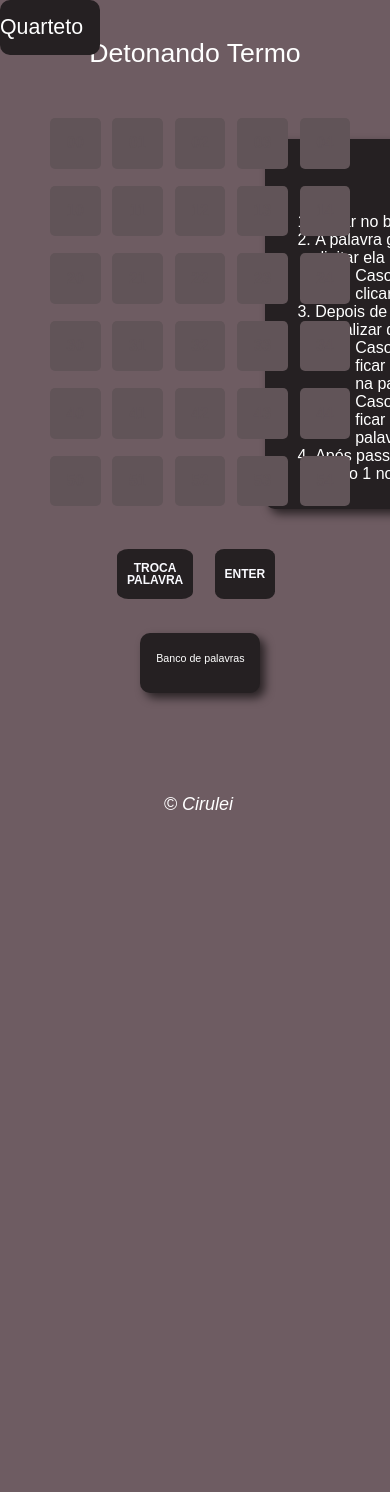
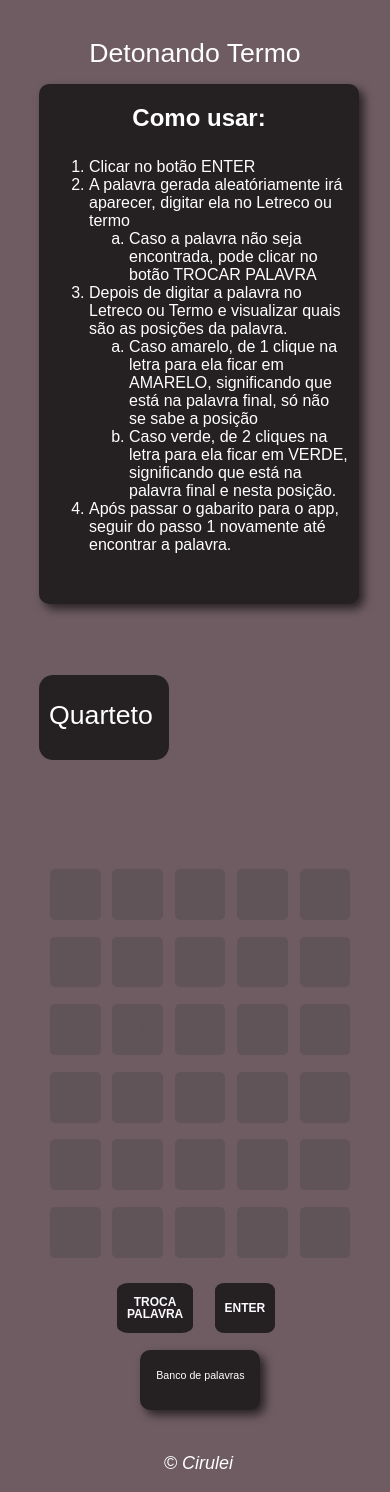
Before and after one commit to Rafael-Cirino/Detonando-termo-site, a PHP site: page / in a window 390 px wide; the page is wider, and only the part inside the window is pictured. Before the commit the page ends 810 px from the top of that part, so only its background shows below. Run offline with PHP 8.4, Linux system fonts and the light colour scheme.

Commit message:
Arrumando visualização mobile

```diff
--- a/css/mobile.css
+++ b/css/mobile.css
@@ -1,4 +1,37 @@
 @media only screen and (max-width: 640px) {
+    a#link:link, a#link:visited {
+        font: normal 20pt Arial;
+    }
+
+    section#intro{
+        color: white;
+        background: #252022;
+        border-radius: 10px;
+        width: 300px;
+        height: 500px;
+        margin: auto;
+        box-shadow: 5px 5px 10px rgba(0, 0, 0, 0.623);
+        text-align: left;
+        font: normal 12pt Arial;
+
+        position: absolute;
+        top: 10%;
+        left: 10%;
+    }
+
+    nav#menu{
+        padding:25px 10px 10px 10px;
+        border-radius: 14px;
+        background:#252022;
+        height: 50px;
+        width: 110px;
+        list-style:none;
+
+        top: 80vh;
+        left: 10vw;
+        position: absolute;
+    }
+
     header{
         font: normal 20pt Arial;
         padding: 30px;
@@ -11,12 +44,12 @@
         height: 40px;
         text-align: center;
 
-        top: 75vh;
+        top: 160vh;
         left: 36vw;
     }
 
     .box.enter{
-        top: 65vh;
+        top: 152vh;
 
         color: #FAFAFF;
         background: #252022;
@@ -46,7 +79,7 @@
         font-size: 18px;
 
         position: absolute;
-        top: 92%;
+        top: 170%;
         left: 42%;
     }
 
--- a/scripts/main.js
+++ b/scripts/main.js
@@ -24,7 +24,7 @@ function buttons() {
             //btn.style.top = `${55 + (i + 1) * 50}px`
             //btn.style.left = `${20 + (j + 1) * 50}px`
             if (window.innerWidth <= 641) {
-                btn.style.top = `${6 + (i + 1) * 8}vh`
+                btn.style.top = `${95 + (i + 1) * 8}vh`
                 btn.style.left = `${(j + 0.8) * 16}vw`
             } else {
                 btn.style.top = `max(${4 + (i + 1) * 4.8}%, ${3 + (i + 1) * 4.8}vw)`
```
Also changed, not shown: README.md.
